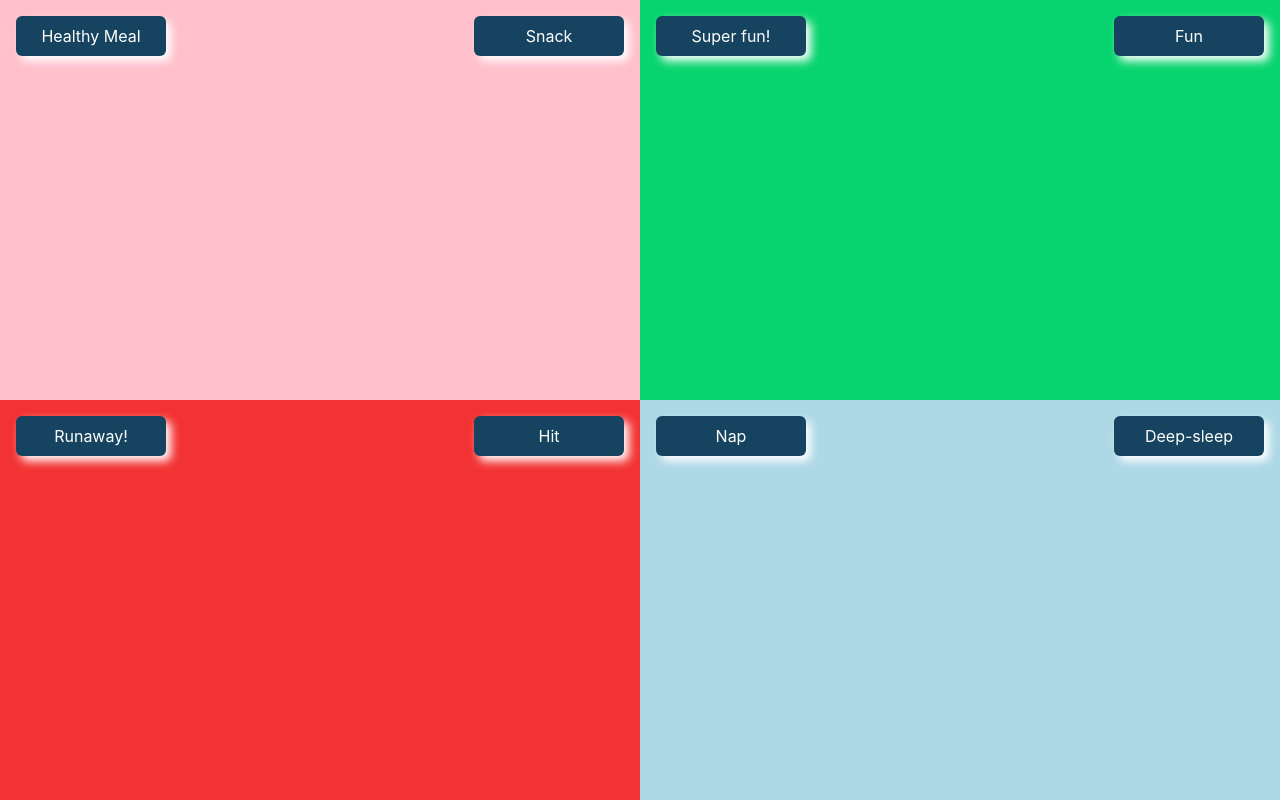
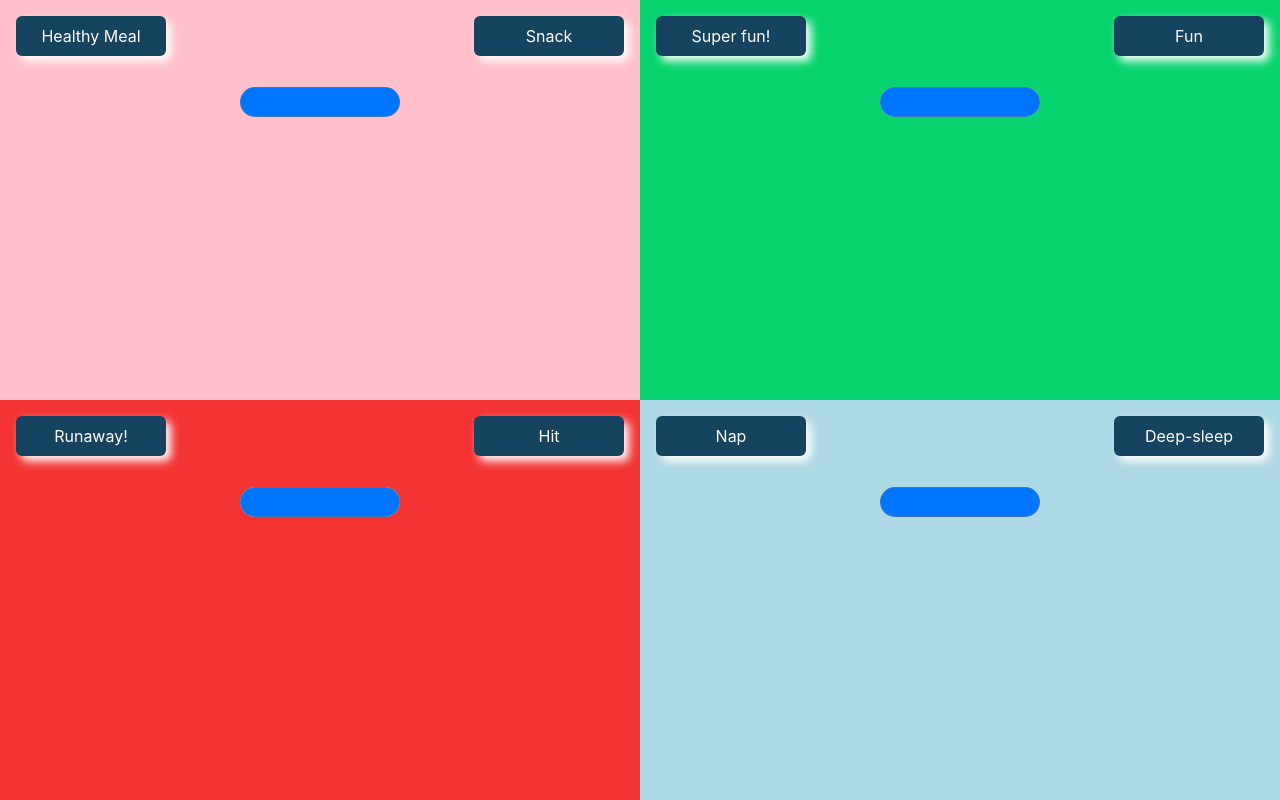
Before and after one commit to denzelb5/Tamagotchi, a website built with webpack: page src/index.html in a window 1280 px wide. Built offline with nearby package versions, Linux system fonts and the light colour scheme.

Commit message:
added progress bars

```diff
--- a/src/javascripts/components/eat.js
+++ b/src/javascripts/components/eat.js
@@ -3,8 +3,14 @@ import utilities from '../helpers/utilities';
 const createEatButtons = () => {
   let domString = '';
   domString += `
-    <button id='healthy' class='button'>Healthy Meal</button>
-    <button id='snack' class='button'>Snack</button>
+    <div class='button-container'>
+      <button id='healthy' class='button'>Healthy Meal</button>
+      <button id='snack' class='button'>Snack</button>
+    </div>
+    <div id="progress-bar">
+      <progress value='1' label="fullness"></progress>
+
+    </div>
   `;
   utilities.printToDom(domString, 'eat');
 };
--- a/src/javascripts/components/fight.js
+++ b/src/javascripts/components/fight.js
@@ -3,8 +3,13 @@ import utilities from '../helpers/utilities';
 const createFightButtons = () => {
   let domString = '';
   domString += `
-    <button id='runaway' class='button'>Runaway!</button>
-    <button id='hit' class='button'>Hit</button>
+    <div class='button-container'>
+      <button id='runaway' class='button'>Runaway!</button>
+      <button id='hit' class='button'>Hit</button>
+    </div>
+    <div id="progress-bar">
+      <progress value='1' label="fullness"></progress>
+    </div>
   `;
   utilities.printToDom(domString, 'fight');
 };
--- a/src/javascripts/components/play.js
+++ b/src/javascripts/components/play.js
@@ -3,8 +3,13 @@ import utilities from '../helpers/utilities';
 const createPlayButtons = () => {
   let domString = '';
   domString += `
+  <div class="button-container">
     <button id='super-fun' class='button'>Super fun!</button>
     <button id='fun' class='button'>Fun</button>
+  </div>
+  <div id="progress-bar">
+      <progress value='1' label="fullness"></progress>
+  </div>
   `;
   utilities.printToDom(domString, 'play');
 };
--- a/src/javascripts/components/sleep.js
+++ b/src/javascripts/components/sleep.js
@@ -3,8 +3,13 @@ import utilities from '../helpers/utilities';
 const createSleepButtons = () => {
   let domString = '';
   domString += `
+  <div class="button-container">
     <button id='nap' class='button'>Nap</button>
     <button id='deep-sleep' class='button'>Deep-sleep</button>
+  </div>
+  <div id="progress-bar">
+      <progress value='1' label="fullness"></progress>
+  </div>
   `;
   utilities.printToDom(domString, 'sleep');
 };
--- a/src/styles/main.scss
+++ b/src/styles/main.scss
@@ -51,7 +51,16 @@ body {
     box-shadow: 5px 5px 10px 0px #FFF;
   }
 
-  .quad {
+  .button-container {
     display: flex;
     justify-content: space-between;
   }
+
+  #progress-bar {
+    display: flex;
+    justify-content: center;
+  }
+
+  progress {
+    height: 60px;
+  }
```
